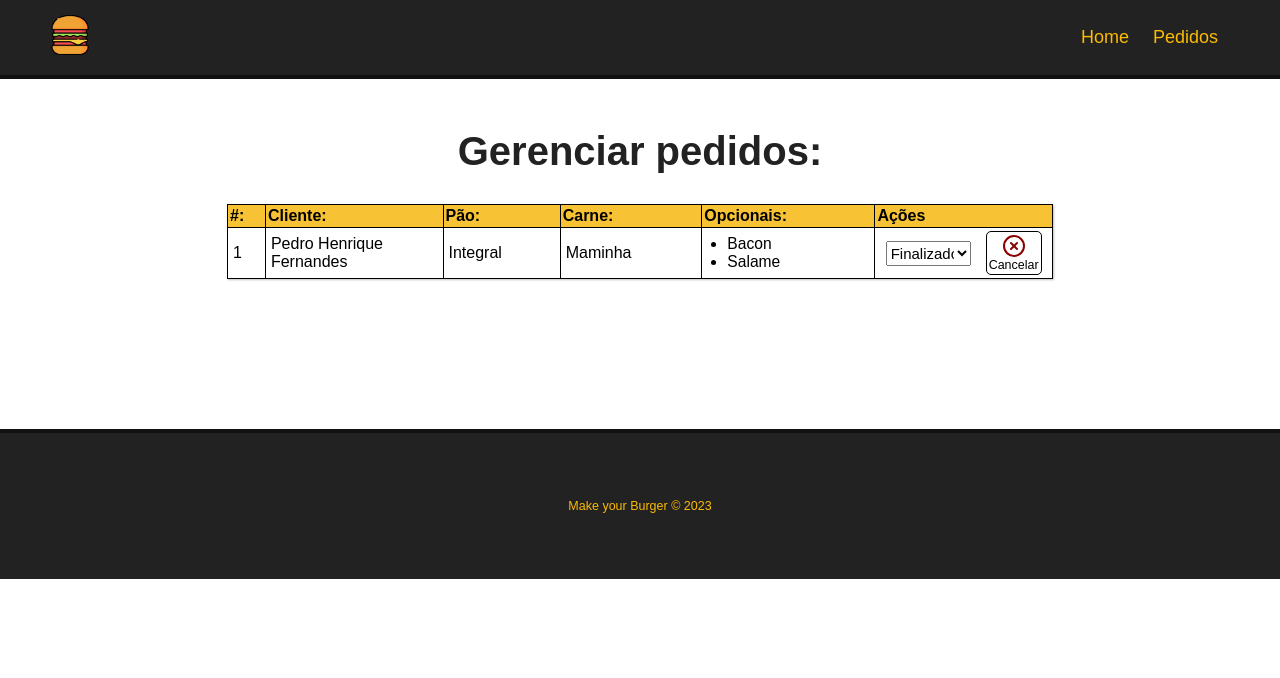
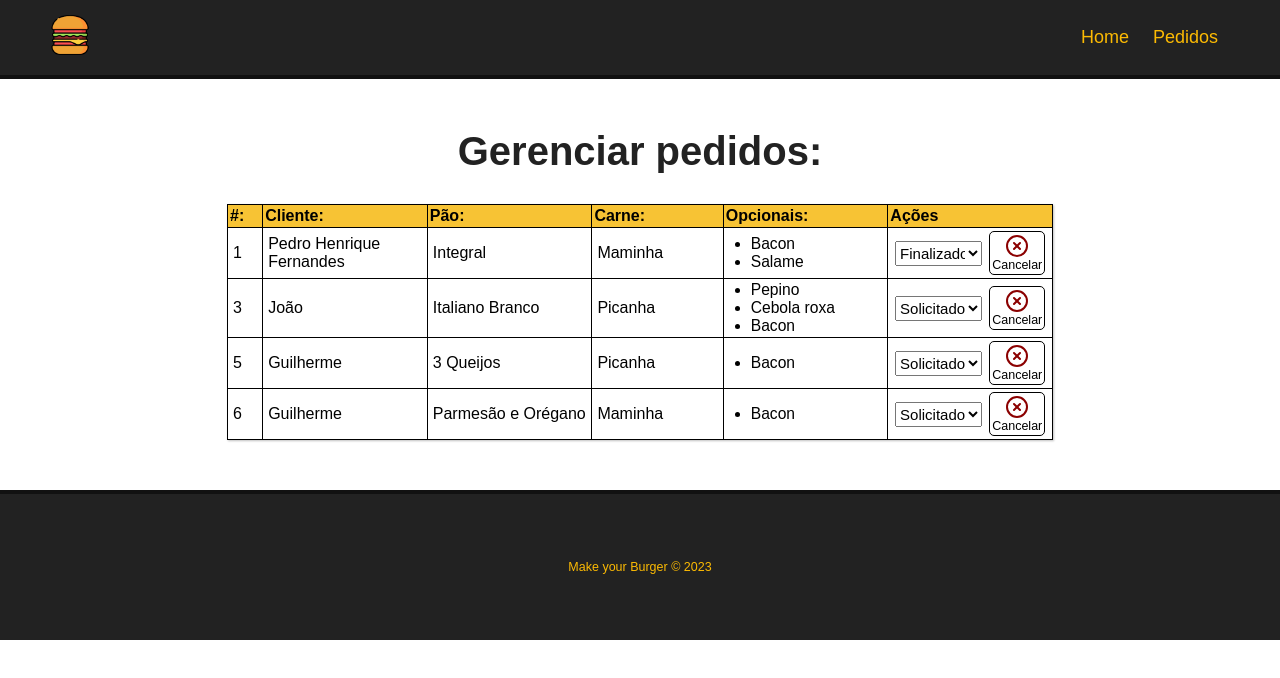
Before and after one commit to pedro-h-fernandes/make_your_burger, a Vue app: page /pedidos in a window 1280 px wide. Shown: the top 678 px of the page. Built offline with nearby package versions, Linux system fonts and the light colour scheme; data requests are answered from the project's data file.

Commit message:
mexendo no style

```diff
--- a/db/db.json
+++ b/db/db.json
@@ -88,6 +88,38 @@
       ],
       "status": "Finalizado",
       "id": 1
+    },
+    {
+      "nome": "João",
+      "carne": "Picanha",
+      "pao": "Italiano Branco",
+      "opcionais": [
+        "Pepino",
+        "Cebola roxa",
+        "Bacon"
+      ],
+      "status": "Solicitado",
+      "id": 3
+    },
+    {
+      "nome": "Guilherme",
+      "carne": "Picanha",
+      "pao": "3 Queijos",
+      "opcionais": [
+        "Bacon"
+      ],
+      "status": "Solicitado",
+      "id": 5
+    },
+    {
+      "nome": "Guilherme",
+      "carne": "Maminha",
+      "pao": "Parmesão e Orégano",
+      "opcionais": [
+        "Bacon"
+      ],
+      "status": "Solicitado",
+      "id": 6
     }
   ]
 }
--- a/src/components/Dashboard.vue
+++ b/src/components/Dashboard.vue
@@ -150,6 +150,7 @@ tbody td {
 .opcionais ul {
     margin-left: 20px;
     font-size: 2.5rem;
+    padding: 2px;
 }
 
 .acoes {
@@ -163,7 +164,7 @@ tbody td {
 }
 
 .acoes select {
-    width: 50%;
+    width: 55%;
     height: 25px;
     font-size: 1.5rem;
 }
```
